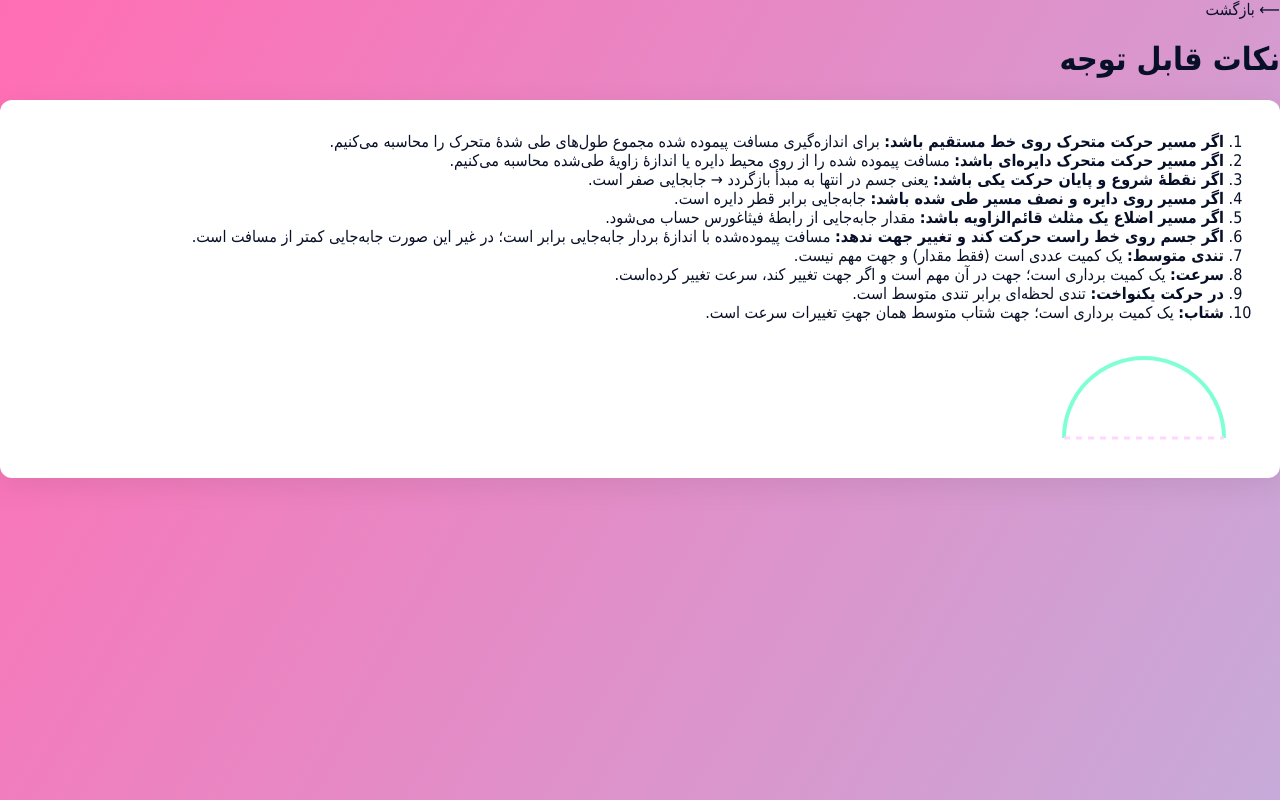
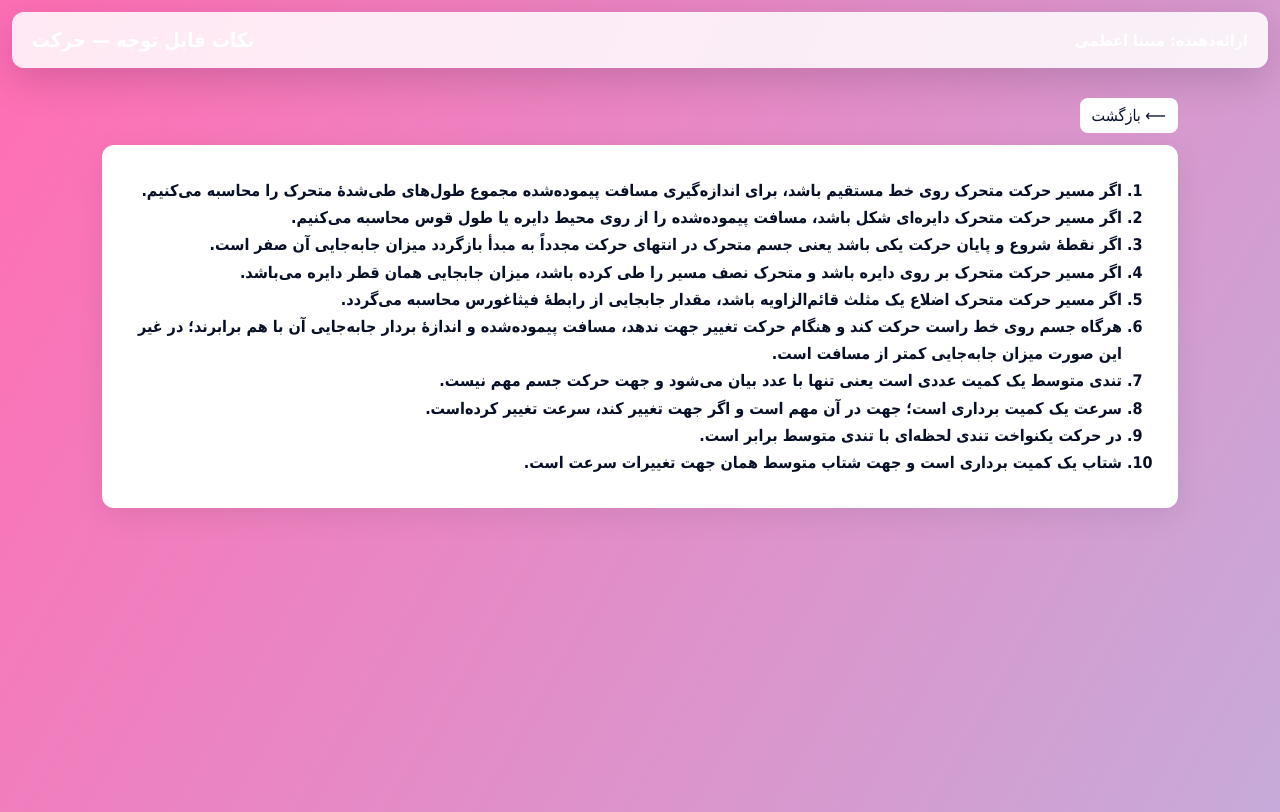
Before and after one commit to mobinaazami021-debug/physics, a plain HTML site: page notes.html in a window 1280 px wide. Drawn offline with Linux system fonts and the light colour scheme.

Commit message:
Update notes.html

```diff
--- a/notes.html
+++ b/notes.html
@@ -1,41 +1,35 @@
 <!doctype html>
 <html lang="fa" dir="rtl">
 <head>
-<meta charset="utf-8">
-<meta name="viewport" content="width=device-width,initial-scale=1">
+<meta charset="utf-8" />
+<meta name="viewport" content="width=device-width,initial-scale=1" />
 <title>نکات قابل توجه — حرکت</title>
-<link rel="stylesheet" href="style.css">
+<link rel="stylesheet" href="../style.css" />
 </head>
 <body>
-<header class="page-header">
-  <a class="back" href="index.html">⟵ بازگشت</a>
-  <h1>نکات قابل توجه</h1>
-</header>
+<div class="header">
+  <div class="meta">ارائه‌دهنده: <strong>مبینا اعظمی</strong></div>
+  <h1>نکات قابل توجه — حرکت</h1>
+</div>
 
-<main class="card single">
-  <ol class="notes">
-    <li><strong>اگر مسیر حرکت متحرک روی خط مستقیم باشد:</strong> برای اندازه‌گیری مسافت پیموده شده مجموع طول‌های طی شدهٔ متحرک را محاسبه می‌کنیم.</li>
-    <li><strong>اگر مسیر حرکت متحرک دایره‌ای باشد:</strong> مسافت پیموده شده را از روی محیط دایره یا اندازهٔ زاویهٔ طی‌شده محاسبه می‌کنیم.</li>
-    <li><strong>اگر نقطهٔ شروع و پایان حرکت یکی باشد:</strong> یعنی جسم در انتها به مبدأ بازگردد → جابجایی صفر است.</li>
-    <li><strong>اگر مسیر روی دایره و نصف مسیر طی شده باشد:</strong> جابه‌جایی برابر قطر دایره است.</li>
-    <li><strong>اگر مسیر اضلاع یک مثلث قائم‌الزاویه باشد:</strong> مقدار جابه‌جایی از رابطهٔ فیثاغورس حساب می‌شود.</li>
-    <li><strong>اگر جسم روی خط راست حرکت کند و تغییر جهت ندهد:</strong> مسافت پیموده‌شده با اندازهٔ بردار جابه‌جایی برابر است؛ در غیر این صورت جابه‌جایی کمتر از مسافت است.</li>
-    <li><strong>تندی متوسط:</strong> یک کمیت عددی است (فقط مقدار) و جهت مهم نیست.</li>
-    <li><strong>سرعت:</strong> یک کمیت برداری است؛ جهت در آن مهم است و اگر جهت تغییر کند، سرعت تغییر کرده‌است.</li>
-    <li><strong>در حرکت یکنواخت:</strong> تندی لحظه‌ای برابر تندی متوسط است.</li>
-    <li><strong>شتاب:</strong> یک کمیت برداری است؛ جهت شتاب متوسط همان جهتِ تغییرات سرعت است.</li>
-  </ol>
+<div class="container">
+  <a href="index.html" style="display:inline-block;margin-bottom:12px;background:var(--card-bg);padding:8px 12px;border-radius:8px;">⟵ بازگشت</a>
+  <div class="card">
+    <ol class="notes" style="font-weight:700; line-height:1.7;">
+      <li>اگر مسیر حرکت متحرک روی خط مستقیم باشد، برای اندازه‌گیری مسافت پیموده‌شده مجموع طول‌های طی‌شدهٔ متحرک را محاسبه می‌کنیم.</li>
+      <li>اگر مسیر حرکت متحرک دایره‌ای شکل باشد، مسافت پیموده‌شده را از روی محیط دایره یا طول قوس محاسبه می‌کنیم.</li>
+      <li>اگر نقطهٔ شروع و پایان حرکت یکی باشد یعنی جسم متحرک در انتهای حرکت مجدداً به مبدأ بازگردد میزان جابه‌جایی آن صفر است.</li>
+      <li>اگر مسیر حرکت متحرک بر روی دایره باشد و متحرک نصف مسیر را طی کرده باشد، میزان جابجایی همان قطر دایره می‌باشد.</li>
+      <li>اگر مسیر حرکت متحرک اضلاع یک مثلث قائم‌الزاویه باشد، مقدار جابجایی از رابطهٔ فیثاغورس محاسبه می‌گردد.</li>
+      <li>هرگاه جسم روی خط راست حرکت کند و هنگام حرکت تغییر جهت ندهد، مسافت پیموده‌شده و اندازهٔ بردار جابه‌جایی آن با هم برابرند؛ در غیر این صورت میزان جابه‌جایی کمتر از مسافت است.</li>
+      <li>تندی متوسط یک کمیت عددی است یعنی تنها با عدد بیان می‌شود و جهت حرکت جسم مهم نیست.</li>
+      <li>سرعت یک کمیت برداری است؛ جهت در آن مهم است و اگر جهت تغییر کند، سرعت تغییر کرده‌است.</li>
+      <li>در حرکت یکنواخت تندی لحظه‌ای با تندی متوسط برابر است.</li>
+      <li>شتاب یک کمیت برداری است و جهت شتاب متوسط همان جهت تغییرات سرعت است.</li>
+    </ol>
+  </div>
+</div>
 
-  <div class="note-anim">
-    <svg width="220" height="120" viewBox="0 0 220 120" aria-hidden="true">
-      <!-- semicircle animation for note 4 -->
-      <path d="M20 100 A40 40 0 0 1 180 100" stroke="#7fffd4" stroke-width="4" fill="none" />
-      <line x1="20" y1="100" x2="180" y2="100" stroke="#ffd6ff" stroke-width="3" stroke-dasharray="6"/>
-    </svg>
-  </div>
-
-</main>
-
-<script src="scripts.js"></script>
+<script src="../main.js"></script>
 </body>
 </html>
```
